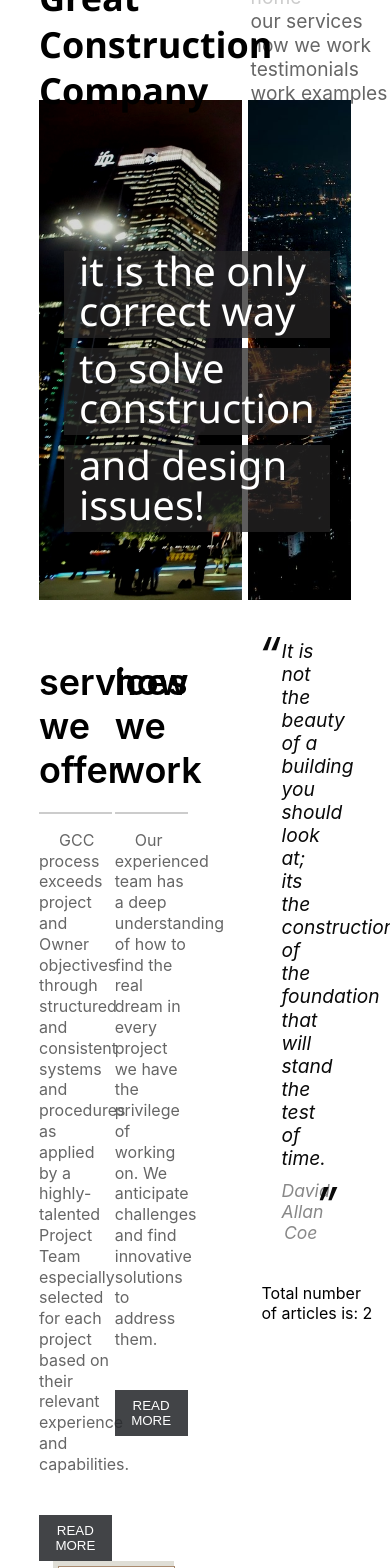
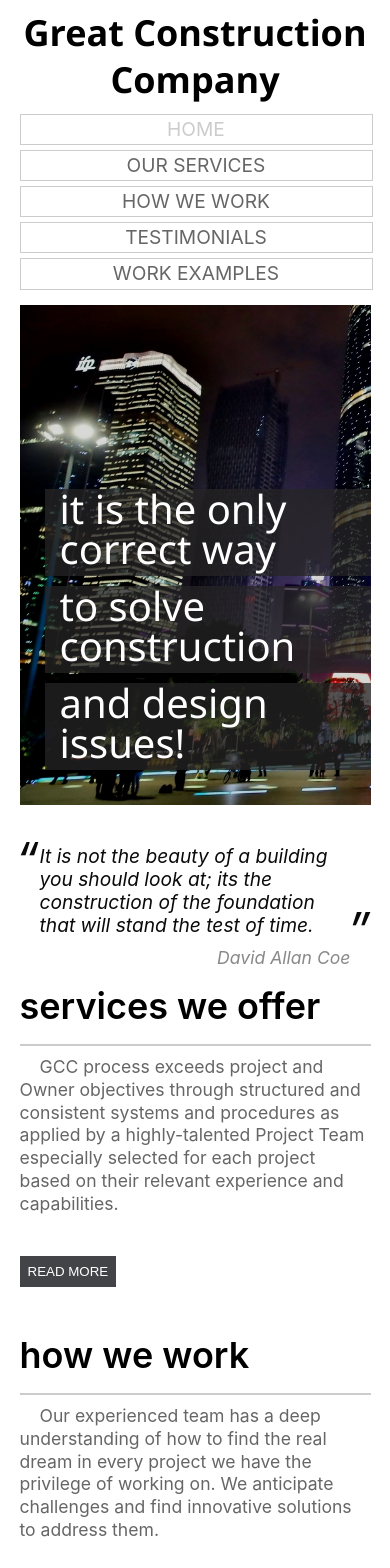
Before and after one commit to t-anpilov/testingSPA, a React (Create React App) app: page / in a window 390 px wide. Shown: the top 1568 px of the page. Built offline with nearby package versions, Linux system fonts and the light colour scheme.

Commit message:
Replace counter and change styles 	modified:   src/App.css 	modified:   src/App.js 	modified:   src/components/main_components/aside.js 	modified:   src/components/main_components/home.js 	modified:   src/index.js 	new file:   src/media.css 	new file:   src/reset.css

```diff
--- a/src/App.css
+++ b/src/App.css
@@ -1,5 +1,5 @@
 #root {
-  width: 80%;
+  width: 90%;
   max-width: 1200px;
   margin: 0 auto;
 }
@@ -93,7 +93,7 @@ main {
   justify-content: space-between;
   margin-bottom: 10px;
 }
-.home {
+.home_page {
   width: 100%;
 }
 .articles-wrap {
@@ -172,7 +172,7 @@ aside .author {
 }
 
 .articl_num {
-  margin: 40px 0 0 40px;
+  margin: 25px 0 0 0;
   font-weight: 400;
 }
 
@@ -219,8 +219,7 @@ footer address p {
 /*____________FORM____________*/
 
 .add{
-  margin: 0 auto;
-  width: 75%;
+  margin: 5% 50% 5% 0%;
   background-color: rgb(223, 222, 214);
   padding: 5px;
 }
--- a/src/App.js
+++ b/src/App.js
@@ -1,5 +1,6 @@
 import React from 'react';
 import './App.css';
+import './media.css';
 import Header from './components/header';
 import Banners from './components/banners';
 import Main from './components/main';
--- a/src/components/main_components/aside.js
+++ b/src/components/main_components/aside.js
@@ -1,21 +1,16 @@
 import React from 'react';
 
-class Aside extends React.Component {
-
-    render() {
-        const {data} = this.props
-        return (
-            <aside>
+const Aside = () => {
+    return (
+        <aside>
             <blockquote className="quote">
                 <span className="quote_mark">&#8220;</span> It is not the beauty of a building you should look at;
                 its the construction of the foundation that will stand the test
                 of time. <span className="quote_mark">&#8221;</span>
                 <p className="author">David Allan Coe</p>
             </blockquote>
-            { data.length ? (<p className="articl_num">Total number of articles is: {data.length}</p>) : null }
         </aside>
-        )
-    }
+    )
 }
 
 export default Aside;
--- a/src/components/main_components/home.js
+++ b/src/components/main_components/home.js
@@ -14,9 +14,10 @@ class Home extends React.Component {
     }
     render() {
         return (
-            <section className="home">
+            <section className="home_page">
                 <Articles data={this.state.articles} />
                 <Add onAddArticles={this.handleAddArticles} />
+                { this.state.articles.length ? (<p className="articl_num">Total number of articles is: {this.state.articles.length}</p>) : null }
             </section>
         )
     }
--- a/src/index.js
+++ b/src/index.js
@@ -1,6 +1,6 @@
 import React from 'react';
 import ReactDOM from 'react-dom';
-import './index.css';
+import './reset.css';
 import App from './App';
 import * as serviceWorker from './serviceWorker';
 
--- /dev/null
+++ b/src/media.css
@@ -0,0 +1,88 @@
+@media only screen and (max-width: 1200px) {
+    .main-container {
+        width: 95%;
+    }
+    header {
+        flex-direction: column;
+        height: 95px;
+    }
+    header h1 {
+        width: 100%;
+        margin: 10px 0;
+        text-align: center;
+    }
+    header nav {
+        width: 100%;
+    }
+    .banners .page_phrase {
+        width: 100%;
+    }
+
+    .banners .banner {
+        display: none;
+    }
+
+    .articles-wrap .article-content p {
+        font-size: 1.1rem;
+    }
+}
+
+
+
+@media only screen and (max-width: 992px) {
+    .articles-wrap {
+        margin-bottom: 30px;
+    }
+    aside {
+        width: 100%;
+        margin: 0;
+    }
+    main {
+        flex-direction: column-reverse;
+    }
+}
+
+
+
+@media only screen and (max-width: 768px) {
+    .menu_item {
+        margin: 0;
+    }
+
+    .articles-wrap {
+        flex-direction: column;
+    }
+
+    .article-item {
+        width: 100%;
+        margin-bottom: 30px;
+    }
+
+}
+
+
+
+@media only screen and (max-width: 600px) {
+    header {
+        height: auto;
+    }
+    #header_nav ul {
+        display: block;
+    }
+    .menu_item {
+        display: block;
+        margin-bottom: 5px;
+    }
+    .menu_item a {
+        display: block;
+        width: 100%;
+        padding: 5px 0;
+        border: 1px solid #ccc;
+        text-transform: uppercase;
+    }
+    .menu_item.active a,
+    .menu_item a:hover {
+        font-size: 1.2rem;
+    }
+
+}
--- /dev/null
+++ b/src/reset.css
@@ -0,0 +1,32 @@
+html, body, div, span, applet, object, iframe,
+h1, h2, h3, h4, h5, h6, p, blockquote, pre,
+a, abbr, acronym, address, big, cite, code,
+del, dfn, em, img, ins, kbd, q, s, samp,
+small, strike, strong, sub, sup, tt, var,
+b, u, i, center,
+dl, dt, dd, ol, ul, li,
+fieldset, form, label, legend,
+table, caption, tbody, tfoot, thead, tr, th, td,
+article, aside, canvas, details, embed,
+figure, figcaption, footer, header, hgroup,
+menu, nav, output, ruby, section, summary,
+time, mark, audio, video {
+	margin: 0;
+	padding: 0;
+	border: 0;
+	font-size: 100%;
+	font: inherit;
+	vertical-align: baseline;
+}
+/* HTML5 display-role reset for older browsers */
+article, aside, details, figcaption, figure,
+footer, header, hgroup, menu, nav, section {
+	display: block;
+}
+body {
+	line-height: 1;
+    font-family: -apple-system, BlinkMacSystemFont, 'Segoe UI', Roboto, Oxygen, Ubuntu, Cantarell, 'Open Sans', 'Helvetica Neue', sans-serif;
+}
+ol, ul {
+	list-style: none;
+}
```
